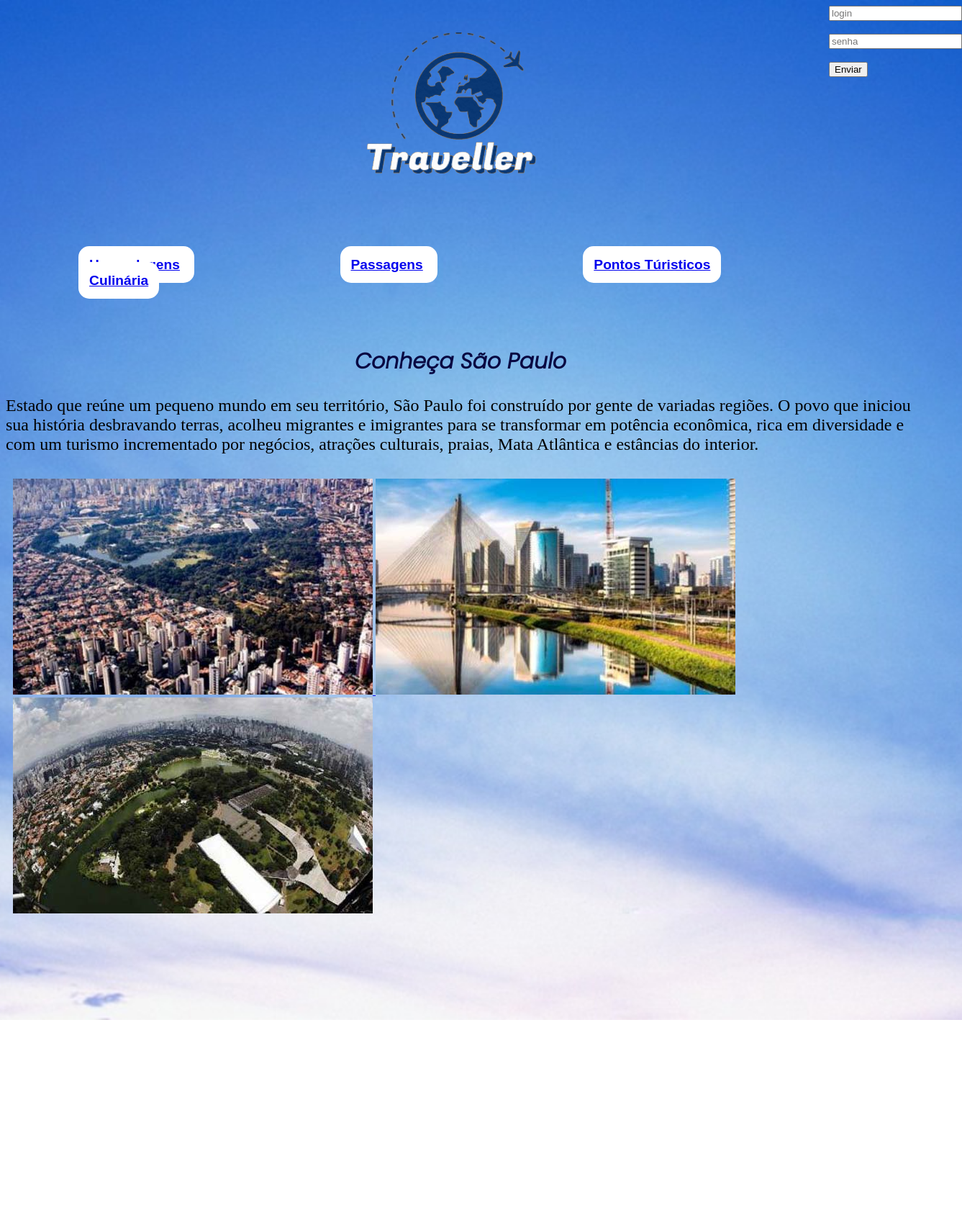
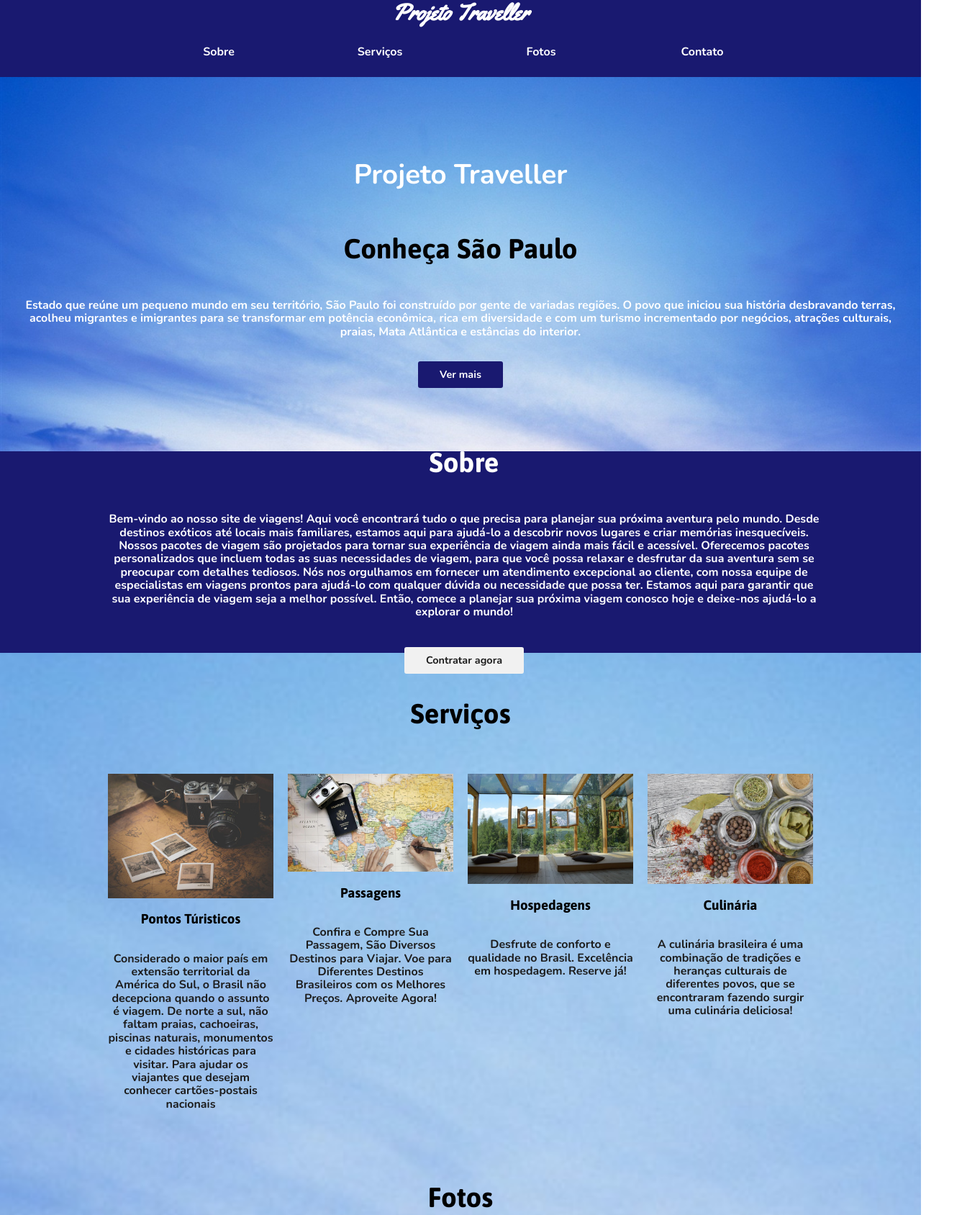
Before and after one commit to HenrickyRodrigues/Atividade-2-FIAP, a plain HTML site: page index.html in a window 1280 px wide. Shown: the top 1688 px of the page at 72% size, 1337 px wide, since content can reach past the window. Before the commit the page ends 1417 px from the top, so only its background shows below. Drawn offline with nearby package versions, Linux system fonts and the light colour scheme.

Commit message:
first commit

```diff
--- a/css/style.css
+++ b/css/style.css
@@ -1,102 +1,290 @@
-@import url('https://fonts.googleapis.com/css2?family=Open+Sans:ital@1&family=Poppins:ital,wght@1,300&display=swap');
+@import url('https://fonts.googleapis.com/css2?family=Asap:wght@700&family=Nunito:wght@700&family=Yellowtail&display=swap');
 
-.logo {
-    display: flex;
-    justify-content: center;
-    padding: 10px;
+body {
+	font-family: 'Nunito', sans-serif;
+	color: #1c1c1c;
+	background-image: url(../images/fundo1.jpg.jpg);
+	background-size: cover;
+	background-repeat: no-repeat;
+	background-position: center;
+
+}
+
+h1 {
+	color: #ffffff;
+}
+
+h2,
+h3 {
+	font-family: 'asap', sans-serif;
+	color: #000000
+}
+
+.button {
+	color: #ffffff;
+	text-decoration: none;
+	padding: 10px 30px;
+	background-color: #191970;
+	font-size: .9em;
+	border-radius: 3px;
+
+
+}
+
+nav {
+	display: flex;
+	flex-direction: column;
+	align-items: center;
+	background-color: #191970;
+
+}
+
+nav>a {
+	text-decoration: none;
+	color: #ffffff;
+	font-weight: 800;
+	font-size: 32px;
+	font-family: 'Yellowtail', sans-serif;
+
+}
+
+nav ul {
+	display: flex;
+	flex-direction: column;
+	align-items: center;
+	list-style: none;
+	padding: 0;
+	width: 100%;
+
+}
+
+nav ul li {
+	text-align: center;
+	width: 100%;
+
+}
+
+nav ul li a {
+	display: inline-block;
+	padding: 10px 0;
+	width: 100%;
+	text-decoration: none;
+	color: #ffffff;
+}
+
+header {
+	display: flex;
+	flex-direction: column;
+	align-items: center;
+	background-image: url(../images/fundo1.jpg.jpg);
+	background-size: cover;
+	background-repeat: no-repeat;
+	background-position: center;
+	color: #ffffff;
+	text-align: center;
+	padding: 20px;
+
+}
+
+header h1 {
+	color: #ffffff;
+}
+
+header p {
+	margin-bottom: 2em;
+
+}
+
+#sobre {
+	display: flex;
+	flex-direction: column;
+	align-items: center;
+	text-align: center;
+	padding: 10px 10px 20px 20px;
+	background-color: #191970;
+	color: #ffffff;
 
 
 
 }
 
-h2 {
-    color: rgb(8, 7, 66);
-    font-family: 'Poppins', sans-serif;
-    font-size: 30px;
-    text-align: center;
+#sobre h2 {
+	color: #ffffff;
 }
 
-.images {
-    display: flex;
-    justify-content: center;
-    padding: 10px;
+#sobre p {
+	margin-bottom: 2.5em;
+	max-width: 1000px;
 
 }
 
-body {
-    background-image: url(../images/fundo1.jpg.jpg);
-    background-repeat: no-repeat;
-    background-size: cover;
-    background-position: center;
-}
-
-.apresentação {
-    font-size: 24px;
+#sobre .button {
+	background-color: #f1f1f1;
+	color: #1c1c1c;
 
 }
 
-.tela-login {
-    font-family: Arial, Helvetica, sans-serif;
-    position: absolute;
-    left: 90%;
+#serviços {
+	display: flex;
+	flex-direction: column;
+	align-items: center;
+	padding: 30px;
+
+
 }
 
-.hospedagem {
-    font-family: Arial, Helvetica, sans-serif;
-    font-size: larger;
-    font-weight: bold;
-    width: 100%;
-    height: 100%;
-    text-align: left;
-    background-color: rgb(255, 255, 255);
-    display: inline;
-    margin: 8%;
-    padding: 15px;
-    border-radius: 15px;
+#serviços div {
+	display: flex;
+	flex-direction: column;
+	align-items: center;
+	text-align: center;
+	margin-top: 30px;
+
 }
 
-
-.pontos-turisticos {
-    font-family: Arial, Helvetica, sans-serif;
-    font-size: larger;
-    font-weight: bold;
-    width: 100%;
-    height: 100%;
-    text-align: left;
-    color: rgb(2, 2, 2);
-    background-color: rgb(255, 255, 255);
-    display: inline;
-    margin: 8%;
-    padding: 15px;
-    border-radius: 15px;
+#serviços img{
+	width: 100%;
 }
 
-.culinaria {
-    font-family: Arial, Helvetica, sans-serif;
-    font-size: larger;
-    font-weight: bold;
-    width: 100%;
-    height: 100%;
-    text-align: left;
-    color: rgb(2, 2, 2);
-    background-color: rgb(255, 255, 255);
-    display: inline;
-    margin: 8%;
-    padding: 15px;
-    border-radius: 15px;
+#fotos {
+	display: flex;
+	flex-direction: column;
+	align-items: center;
+	padding-top: 20px;
+
 }
 
-.passagem {
-    font-family: Arial, Helvetica, sans-serif;
-    font-size: larger;
-    font-weight: bold;
-    width: 100%;
-    height: 100%;
-    text-align: left;
-    color: rgb(2, 2, 2);
-    background-color: rgb(255, 255, 255);
-    display: inline;
-    margin: 8%;
-    padding: 15px;
-    border-radius: 15px;
+#fotos h2 {
+	margin-bottom: 20px;
+
 }
+
+#fotos img {
+	width: 100%;
+
+}
+
+#contato {
+	display: flex;
+	flex-direction: column;
+	align-items: center;
+	text-align: center;
+	padding: 20px;
+}
+
+#contato h2 {
+	color: #000000;
+}
+
+#contato div {
+	display: flex;
+	flex-direction: column;
+	align-items: center;
+	text-align: center;
+	margin-top: 30px;
+
+}
+
+footer {
+	text-align: center;
+	padding: 10px;
+	background-color: #191970;
+	color: #ffffff;
+
+}
+
+footer a {
+	text-decoration: none;
+	color: #00ffff;
+
+}
+
+@media screen and (min-widht: 768px) {
+	nav {
+		flex-direction: row;
+		justify-content: space-around;
+
+	}
+
+}
+
+nav ul {
+	flex-direction: row;
+	width: 70%;
+
+}
+
+header {
+	height: 600px;
+	height: 60vh;
+	justify-content: center;
+
+}
+
+#sobre {
+	height: 250px;
+	height: 30vh;
+	justify-content: center;
+	min-height: 250px;
+
+}
+
+#serviços {
+	flex-direction: row;
+	flex-wrap: wrap;
+	align-items: flex-start;
+	max-width: 1000px;
+	margin: 0 auto;
+
+}
+
+#serviços h2 {
+	text-align: center;
+	width: 100%;
+
+}
+
+#serviços div {
+	flex-grow: 1;
+	flex-basis: 150px;
+	padding: 0 10px;
+
+}
+
+#fotos {
+	flex-direction: row;
+	flex-wrap: wrap;
+
+}
+
+#fotos h2 {
+	width: 100%;
+	text-align: center;
+
+}
+
+#fotos img {
+	width: 33.3333333%;
+}
+
+#contato {
+	flex-direction: row;
+	flex-wrap: wrap;
+	justify-content: space-around;
+	max-width: 500px;
+	margin: 0 auto;
+
+}
+
+#contato h2,
+#contato p {
+	width: 100%;
+
+
+}
+#topo h1,h2 {
+	width: 100%;
+	font-size: 3vw;
+
+
+}
--- a/index.html
+++ b/index.html
@@ -2,86 +2,115 @@
 <html lang="pt-br">
 
 <head>
-    <meta charset="UTF-8">
-    <meta http-equiv="X-UA-Compatible" content="IE=edge">
-    <meta name="viewport" content="width=device-width, initial-scale=1.0">
-    <title>Projeto Traveller</title>
-    <link rel="stylesheet" href="css/style.css">
+  <meta charset="UTF-8">
+  <meta http-equiv="X-UA-Compatible" content="IE=edge">
+  <meta name="viewport" content="width=device-width, initial-scale=1.0">
+  <title>Projeto Traveller</title>
+  <link rel="stylesheet" href=<link
+    href="https://fonts.googleapis.com/css2?family=Asap:wght@700&family=Nunito:wght@700&family=Yellowtail&display=swap"
+    rel="stylesheet">
+  <link rel="stylesheet" type="text/css" href="css/normalize.css">
+  <link rel="stylesheet" type="text/css" href="css/style.css">
+
+
 </head>
 
 <body>
+  <nav>
+    <a href="#">Projeto Traveller</a>
+    <ul>
+      <li><a href="#sobre">Sobre</a></li>
+      <li><a href="#serviços">Serviços</a></li>
+      <li><a href="#fotos">Fotos</a></li>
+      <li><a href="#contato">Contato</a></li>
 
-    <div class="tela-login">
-        <input type="text" placeholder="login">
-        <br><br>
-        <input type="Password" placeholder="senha">
-        <br><br>
-        <BUTTon>Enviar</BUTTon>
+    </ul>
+  </nav>
+  <header id="topo">
+    <h1>Projeto Traveller</h1>
+    <h2>Conheça São Paulo</h2>
+    <p>Estado que reúne um pequeno mundo em seu território, São Paulo foi construído por gente de
+      variadas regiões. O povo que iniciou sua história desbravando terras, acolheu migrantes e imigrantes para se
+      transformar em potência econômica, rica em diversidade e com um turismo incrementado por negócios, atrações
+      culturais, praias, Mata Atlântica e estâncias do interior.</p>
+    <a href="#serviços" class="button">Ver mais</a>
+  </header>
+
+  <section id="sobre">
+    <h2>Sobre</h2>
+    <p>Bem-vindo ao nosso site de viagens! Aqui você encontrará tudo o que precisa para planejar sua próxima aventura
+      pelo mundo. Desde destinos exóticos até locais mais familiares, estamos aqui para ajudá-lo a descobrir novos
+      lugares e criar memórias inesquecíveis.
+
+      Nossos pacotes de viagem são projetados para tornar sua experiência de viagem ainda mais fácil e acessível.
+      Oferecemos pacotes personalizados que incluem todas as suas necessidades de viagem, para que você possa relaxar e
+      desfrutar da sua aventura sem se preocupar com detalhes tediosos.
+
+      Nós nos orgulhamos em fornecer um atendimento excepcional ao cliente, com nossa equipe de especialistas em viagens
+      prontos para ajudá-lo com qualquer dúvida ou necessidade que possa ter. Estamos aqui para garantir que sua
+      experiência de viagem seja a melhor possível.
+
+      Então, comece a planejar sua próxima viagem conosco hoje e deixe-nos ajudá-lo a explorar o mundo!</p>
+
+
+    <a href="#contato" class="button">Contratar agora</a>
+  </section>
+
+  <section id="serviços">
+    <h2>Serviços</h2>
+    <div>
+      <img src="./images/foto4.jpg.jpg" alt="Pontos Túristicos">
+      <h3>Pontos Túristicos</h3>
+      <p>Considerado o maior país em extensão territorial da América do Sul, o Brasil não decepciona quando o assunto é
+        viagem. De norte a sul, não faltam praias, cachoeiras, piscinas naturais, monumentos e cidades históricas para
+        visitar. Para ajudar os viajantes que desejam conhecer cartões-postais nacionais</p>
+    </div>
+    <div>
+      <img src="./images/foto6.jpg.jpg" alt="Passagens">
+
+      <h3>Passagens</h3>
+      <p>Confira e Compre Sua Passagem, São Diversos Destinos para Viajar. Voe para Diferentes Destinos Brasileiros com
+        os Melhores Preços. Aproveite Agora!</p>
+    </div>
+    <div>
+      <img src="./images/foto7.jpg.jpg" alt="Hospedagens
+        ">
+      <h3>Hospedagens</h3>
+      <p>Desfrute de conforto e qualidade no Brasil. Excelência em hospedagem. Reserve já!</p>
 
     </div>
-
-    <div class="logo">
-        <img src="./images/Sem Título-1.png" alt="logo">
-
+    <div>
+      <img src="./images/foto5.jpg.jpg" alt="Culinária
+        ">
+      <h3>Culinária</h3>
+      <p>A culinária brasileira é uma combinação de tradições e heranças culturais de diferentes povos, que se
+        encontraram fazendo surgir uma culinária deliciosa!</p>
     </div>
 
-    <br><br><br><br><br>
+  </section>
+  <section id="fotos">
+    <h2>Fotos</h2>
+    <img src="./images/Foto1.jpg.jpg" alt="sao paulo1">
+    <img src="./images/Foto2.jpg.jpg" alt="sao paulo2">
+    <img src="./images/Foto3.jpg.jpg" alt="sao paulo3">
 
-    <div class="hospedagem">
-        <a href="https://www.airbnb.com.br/" target="_blank">Hospedagens</a>
+  </section>
+
+  <section id="contato">
+    <h2>Contate-nos</h2>
+
+    <div>
+      <img src="./images/whatsapp,png.png" alt="whats">
+      <p> <a href="tel 11 9999-9999"> 11 9999-9999</a></p>
+      <img src="./images/email.png.png" alt="email">
+      <p> <a href="projetotraveller@viagens.com">projetotraveller@viagens.com</a>
     </div>
+  </section>
 
-    <div class="passagem">
-        <a href="https://www.decolar.com/" target="_blank">Passagens</a>
-
-    </div>
-
-
-    <div class="pontos-turisticos">
-        <a href="https://www.tripadvisor.com.br/Attractions-g303631-Activities-Sao_Paulo_State_of_Sao_Paulo.html"
-            target="_blank">Pontos Túristicos</a>
-
-    </div>
-
-    <div class="culinaria">
-        <a href="https://www.tripadvisor.com.br/Restaurants-g303631-Sao_Paulo_State_of_Sao_Paulo.html"
-            target="_blank">Culinária</a>
-
-    </div>
-
-    <br><br><br><br>
-
-    <h2>Conheça São Paulo</h2>
-
-    </p>
-    <p class="apresentação">Estado que reúne um pequeno mundo em seu território, São Paulo foi construído por gente de
-        variadas regiões. O povo que iniciou sua história desbravando terras, acolheu migrantes e imigrantes para se
-        transformar em potência econômica, rica em diversidade e com um turismo incrementado por negócios, atrações
-        culturais, praias, Mata Atlântica e estâncias do interior.
-
-
-
-    </p>
-
-    <div class="images">
-
-        <a href="https://visitesaopaulo.com/sobre-sp/conheca/" target="_blank">
-            <img src="./images/Foto1.jpg.jpg" alt="Imagem de São Paulo">
-            <img src="./images/Foto2.jpg.jpg" alt="Imagem de São Paulo">
-            <img src="./images/Foto3.jpg.jpg" alt="Imagem de São Paulo">
-        </a>
-
-
-    </div>
-
-    <br><br><br><br><br><br><br>
-
-
-
-
-
-
-
+  <footer>
+    <a href="#topo">VOLTAR</a>
+    <p>Desenvolvido por Henricky Rodrigues</p>
+  </footer>
 
 
 </body>
```
Also changed, not shown: css/normalize.css (added), images/Foto5.jpg.jpg (added), images/Foto6.jpg.jpg (added), images/Foto7.jpg.jpg (added), images/Sem Título-1.png (deleted), images/email.png.png (added), images/foto4.jpg.jpg (added), images/logo1.jpg.jpg (deleted), images/whatsapp,png.png (added).
